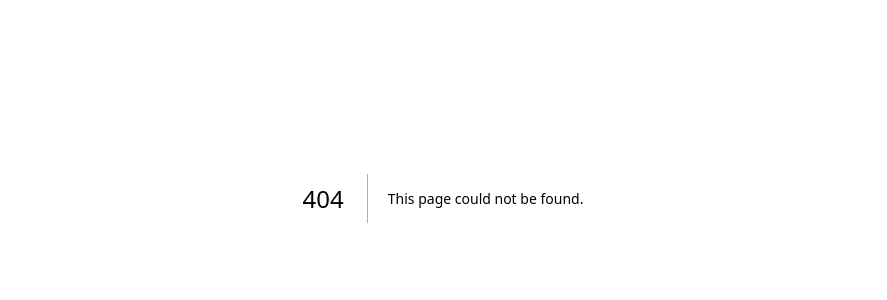
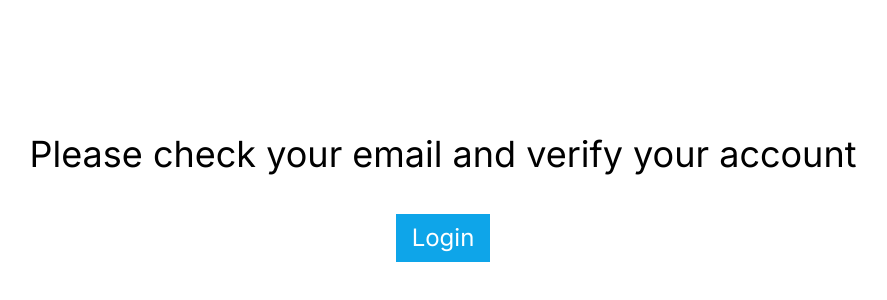
Before and after one commit to Vipulpandey007/Gossner-College, a Next.js app: page /verify in a window 1280 px wide. Before the commit this address had no page. Shown: the part 202-502 px from the top of the page, without its empty margins (197-1084 px from the left). Built offline with nearby package versions, Linux system fonts and the light colour scheme.

Commit message:
verified token fixed and links fixed

```diff
--- a/src/app/api/users/login/route.js
+++ b/src/app/api/users/login/route.js
@@ -32,6 +32,7 @@ export async function POST(request) {
       id: user._id,
       username: user.username,
       email: user.email,
+      isVerified: user.isVerified,
     };
 
     const token = await jwt.sign(tokenData, process.env.TOKEN_SECRET, {
--- a/src/app/profile/page.jsx
+++ b/src/app/profile/page.jsx
@@ -7,6 +7,7 @@ import { useRouter } from "next/navigation";
 
 const page = () => {
   const [userData, setUserData] = useState("nothing");
+  const [verified, setVerified] = useState("nothing");
   const router = useRouter();
   const logout = async () => {
     try {
@@ -23,11 +24,14 @@ const page = () => {
       const user = await axios.get("/api/users/user");
       console.log(user);
       setUserData(user.data.data.username);
+      setVerified(user.data.data.isVerified);
     };
     getUsers();
   }, []);
+  console.log(verified);
   return (
     <>
+      {verified === true ? (
         <div>
           Profile Page
           <hr />
@@ -45,6 +49,17 @@ const page = () => {
             Logout
           </button>
         </div>
+      ) : (
+        <>
+          <div>Verify your email first</div>{" "}
+          <button
+            onClick={logout}
+            className="bg-blue-500 hover:bg-blue-900 text-white font-bold py-2 px-4 rounded mt-4"
+          >
+            Logout
+          </button>
+        </>
+      )}
     </>
   );
 };
--- a/src/app/signup/page.jsx
+++ b/src/app/signup/page.jsx
@@ -30,7 +30,7 @@ export default function Signup() {
       const response = await axios.post("/api/users/signup", user);
       console.log("Signup success", response.data);
       toast.success("Registered Successfully");
-      router.push("/login");
+      router.push("/verify");
     } catch (error) {
       toast.error(error.message);
       setError(true);
--- /dev/null
+++ b/src/app/verify/page.jsx
@@ -0,0 +1,18 @@
+import Link from "next/link";
+
+export default function Verifypage() {
+  return (
+    <div className="flex flex-col items-center justify-center min-h-screen py-2">
+      <h1 className="text-4xl">
+        Please check your email and verify your account
+      </h1>
+
+      <Link
+        href="/login"
+        className="py-2 px-4 text-2xl text-white bg-sky-500 hover:bg-sky-600 mt-10"
+      >
+        Login
+      </Link>
+    </div>
+  );
+}
```
Lines whose indentation alone changed are shown as unchanged.
